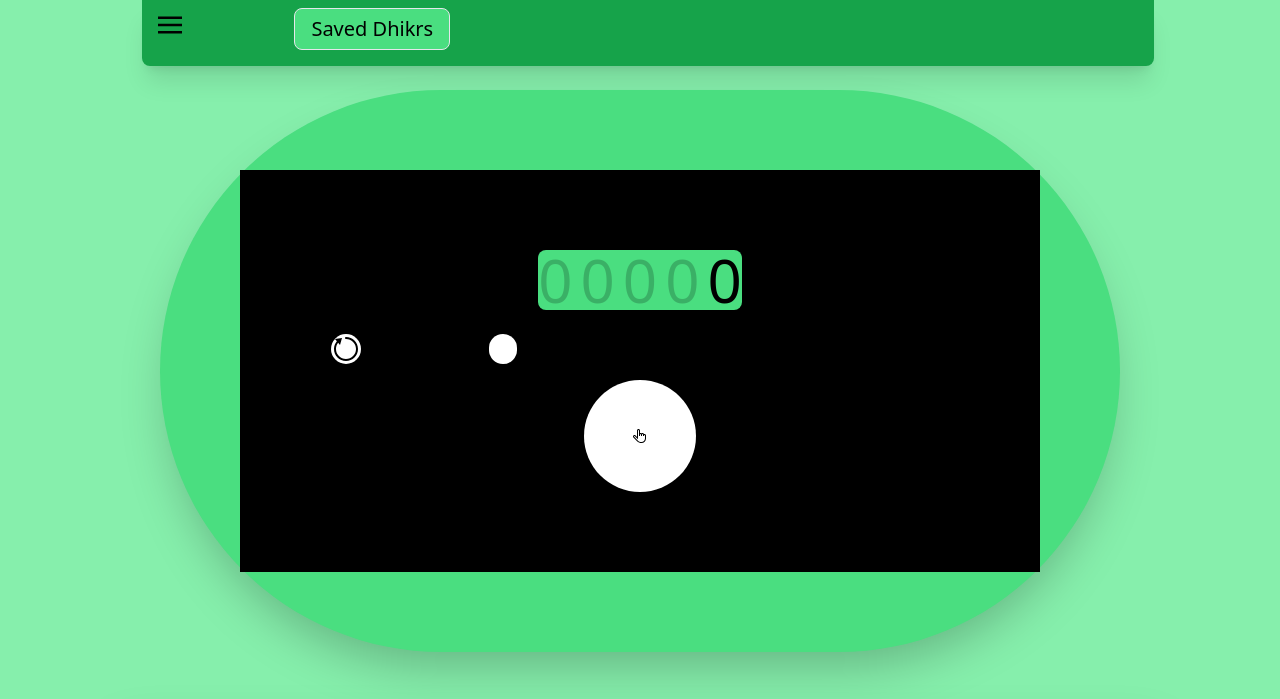
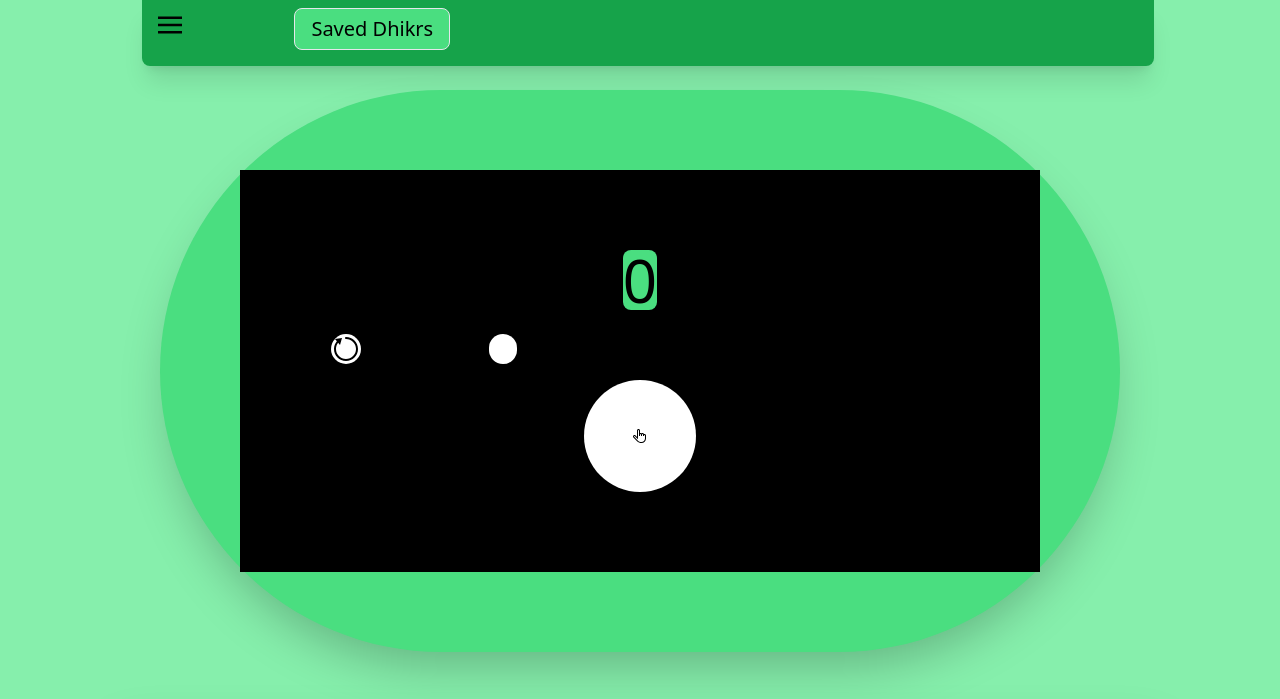
Before and after one commit to Opeyemil-code/tesbih-pro, a plain HTML site: page index.html in a window 1280 px wide. Both pictures are taken after a click on the button "ope". Shown: the top 699 px of the page. Drawn offline with nearby package versions, Linux system fonts and the light colour scheme.

Commit message:
first work

```diff
--- a/index.html
+++ b/index.html
@@ -256,12 +256,12 @@
                 <div class="bg-black px- w-10/12 py-20 rounded-ful mx-auto dark:bg-gray-900 counter">
                     <div class="flex flex-col">
                         <div class="mx-auto  bg-green-400  rounded-lg calcnumber dark:bg-white">
-                            <h4 class="flex space-x-2 text-6xl">
+                            <h4 class="flex space-x-2 text-6xl numcount">
                                 <span class="opacity-20">0</span>
                                 <span  class="opacity-20">0</span>
                                 <span   class="opacity-20">0</span>
                                 <span  class="opacity-20">0</span>
-                                <span>0</span>
+                                <span class="">0</span>
                             </h4>
                         </div>
 
@@ -272,7 +272,7 @@
                            </button>
 
 
-                            <button class="bg-white rounded-full ">
+                            <button class="bg-white rounded-full deactivate">
                                <p class="text-white">ope</p>
                             </button>
 
@@ -282,7 +282,7 @@
 
 
                     <div class="flex">
-                        <button class="mx-auto bg-white rounded-full py-12 px-12 mt-4">
+                        <button class="mx-auto bg-white rounded-full py-12 px-12 mt-4 presscount">
                             <svg class="" xmlns="http://www.w3.org/2000/svg" x="0px" y="0px"
     width="16" height="16"
     viewBox="0 0 16 16"
--- a/script.js
+++ b/script.js
@@ -18,7 +18,9 @@ const divBody = document.querySelector('.subbody')
 const savedDhikr = document.querySelector('.saved')
 const bgchange = document.querySelectorAll('.bgchange')
 const bgLightChange = document.querySelectorAll('.light')
-
+const numCount = document.querySelector('.numcount')
+const counterBtn = document.querySelector('.presscount')
+const deact = document.querySelector('.deactivate')
 
 
 //THIS IS FOR THE MENU
@@ -42,6 +44,10 @@ for (let i = 0; i < nightModeBtn.length; i++) {
 }
 
 
+//THIS IS MEANT FOR CHANGES BETWEEN NIGHT MODE AND OTHERS
+
+
+
 
 //THIS IS FOR CHANGING DIFFERENT BACKGROUND COLOR
 const diffColors = [
@@ -55,9 +61,7 @@ const lightColors =[
 
 let numCounter = 0
 
-for (let i = 0; i < changeColorbtn.length; i++) {
-    changeColorbtn[i].addEventListener(
-        'click', function () {
+function backGroundChange() {
     if (numCounter <= diffColors.length+1) {
         document.querySelector('.subbody').style.backgroundColor = diffColors[numCounter];
         document.querySelector('.bigcircle').style.backgroundColor  = diffColors[numCounter];
@@ -83,8 +87,36 @@ for (let i = 0; i < changeColorbtn.length; i++) {
     numCounter++
 }
 
+for (let i = 0; i < changeColorbtn.length; i++) {
+    changeColorbtn[i].addEventListener(
+        'click', backGroundChange)
+
+    }
 
 
+
+
+//FUNCTIONALITY FOR THE COUNTER BUTTON
+
+let count = 0;
+
+function handler(params) {
+    count++
+    document.querySelector('.numcount').textContent = count;
+}
+
+counterBtn.addEventListener(
+    'click', handler
 )
 
+
+
+function reset(params) {
+     count= 0;
+    document.querySelector('.numcount').textContent = count;
 }
+
+deact.addEventListener(
+    'click', reset
+
+)
```
Lines whose indentation alone changed are shown as unchanged.
